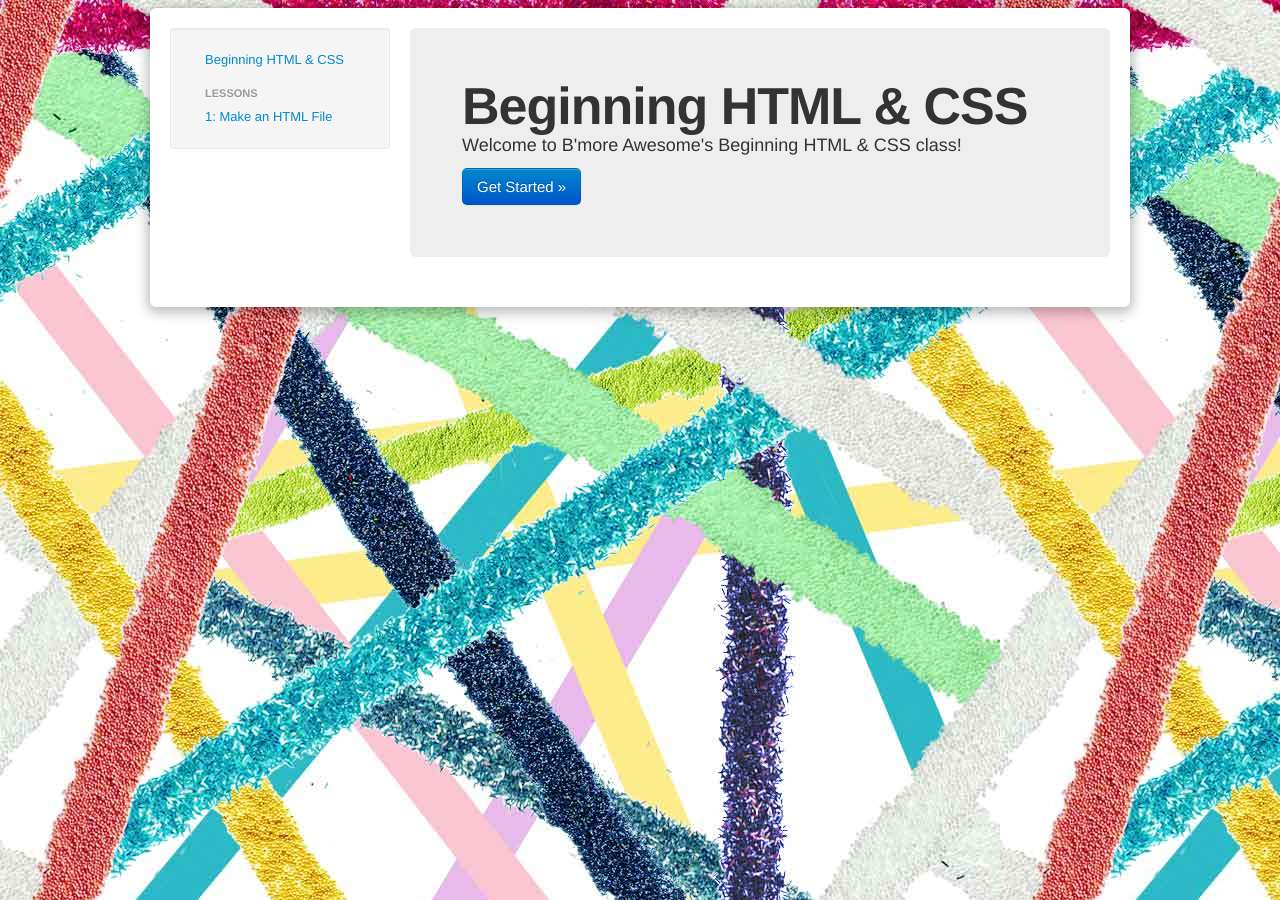
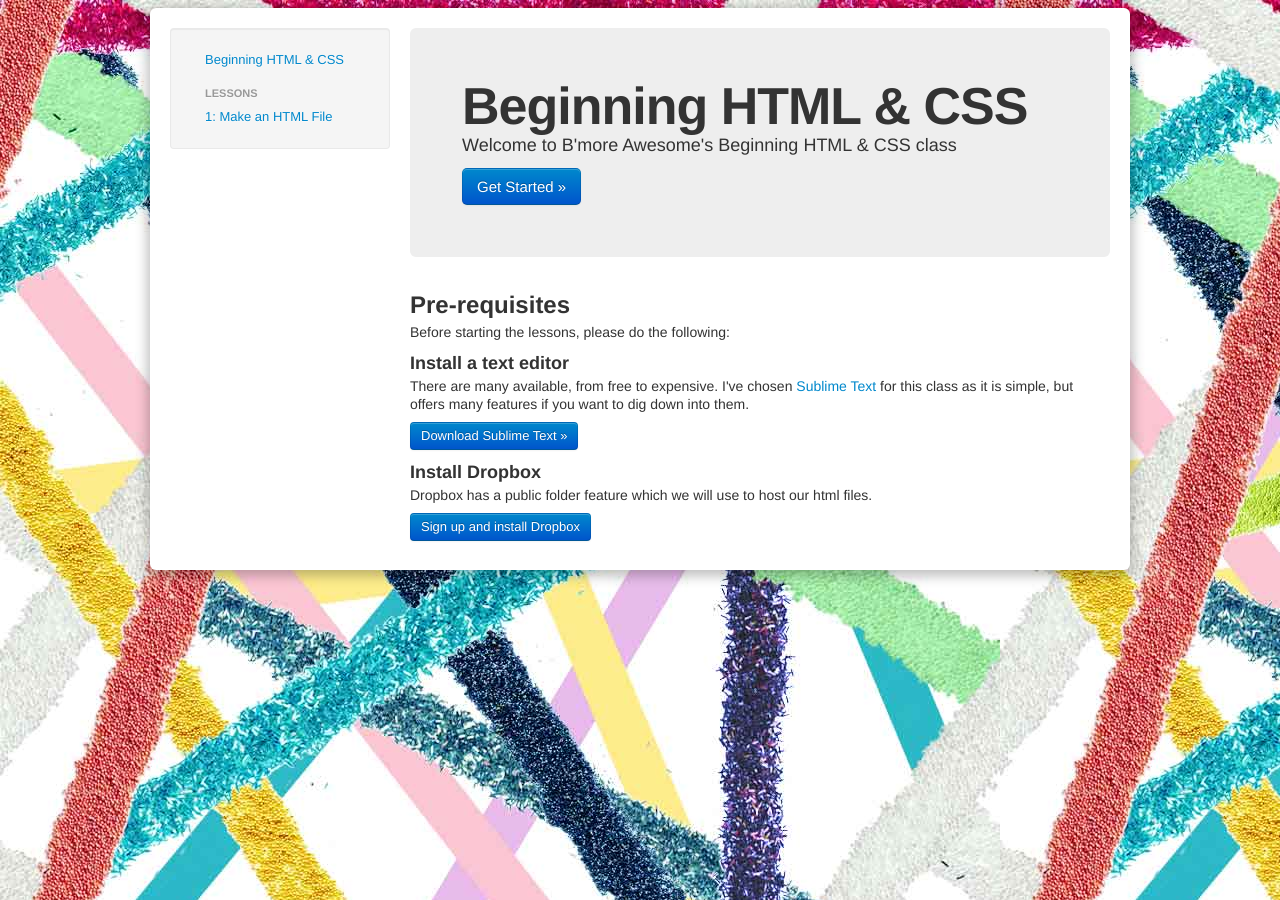
Before and after one commit to bmoreawsm/bmoreawsm.github.com, a Jekyll site: the page built from bhc/index.html, in a window 1280 px wide. Built offline with Jekyll 4.4.1, drawn with Linux system fonts in a browser that asks for light colours; Markdown is read by kramdown in place of the engine named in the settings.

Commit message:
prerequisites

```diff
--- a/bhc/index.html
+++ b/bhc/index.html
@@ -4,6 +4,16 @@ title: Beginning HTML & CSS
 ---
 <div class='hero-unit'>
   <h1>Beginning HTML &amp; CSS</h1>
-  <p>Welcome to B'more Awesome's Beginning HTML &amp; CSS class!</p>
+  <p>Welcome to B'more Awesome's Beginning HTML &amp; CSS class</p>
   <a class='btn btn-primary btn-large' href="/bhc/1-make-a-file.html">Get Started &raquo;</a>
 </div>
+<h2>Pre-requisites</h2>
+<p>Before starting the lessons, please do the following:</p>
+
+<h3>Install a text editor</h3>
+<p>There are many available, from free to expensive. I've chosen <a href="http://www.sublimetext.com/">Sublime Text</a> for this class as it is simple, but offers many features if you want to dig down into them.</p>
+<p><a href="http://www.sublimetext.com" class='btn btn-primary'>Download Sublime Text &raquo;</a></p>
+
+<h3>Install Dropbox</h3>
+<p>Dropbox has a public folder feature which we will use to host our html files.</p>
+<p><a href="http://db.tt/Iui1dk7w" class='btn btn-primary'>Sign up and install Dropbox</a></p>
--- a/stylesheets/lesson.css
+++ b/stylesheets/lesson.css
@@ -19,3 +19,7 @@ body > .container {
 .hero-unit {
   padding: 52px;
 }
+
+p {
+  font-size: 14px;
+}
```
Also changed, not shown: bhc/1-make-a-file.html (+7 -0 lines).
